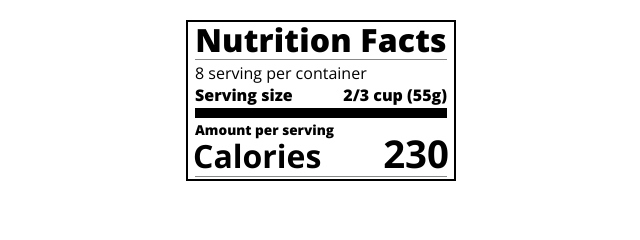
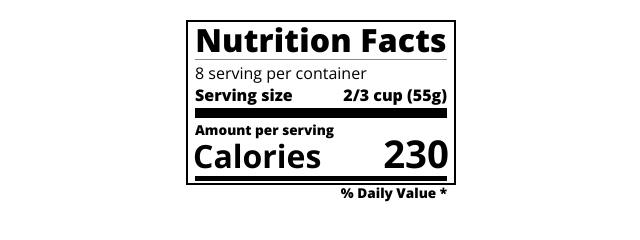
Before and after one commit to jeffvital/Nutrition-Label, a plain HTML site: page index.html in a window 1280 px wide. Shown: the whole page, without its empty margins (319-959 px from the left). Drawn offline with nearby package versions, Linux system fonts and the light colour scheme.

Commit message:
Using classes to customize fonts

```diff
--- a/index.html
+++ b/index.html
@@ -27,6 +27,9 @@
         <h1>Calories <span class="right">230</span></h1>
       </div>
       <div class="divider md"></div>
+      <div class="daily-value sm-text">
+        <p class="right bold">% Daily Value *</p>
+      </div>
     </div>
   </body>
 </html>
--- a/styles.css
+++ b/styles.css
@@ -45,7 +45,7 @@ p {
 }
 
 .lg,
-md {
+.md {
   background-color: black;
   border: 0;
 }
@@ -63,3 +63,7 @@ md {
   font-size: 1.2em;
   margin-top: -7px;
 }
+
+.md {
+  height: 5px;
+}
```
